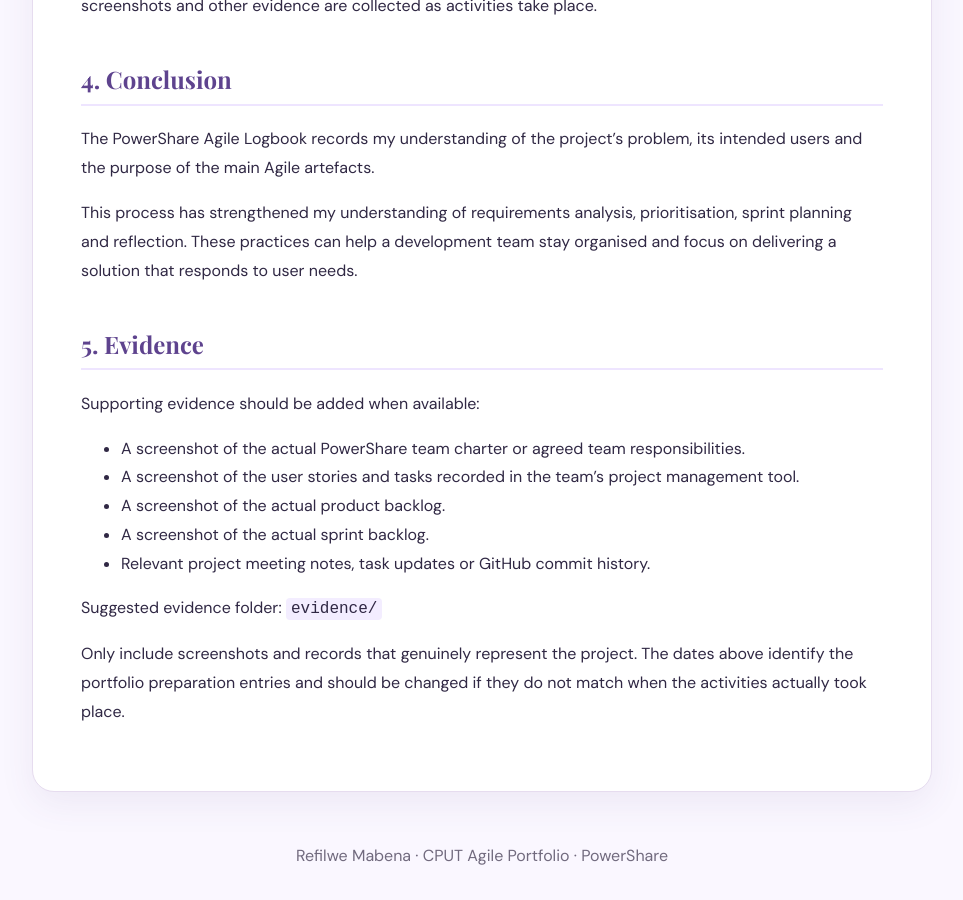
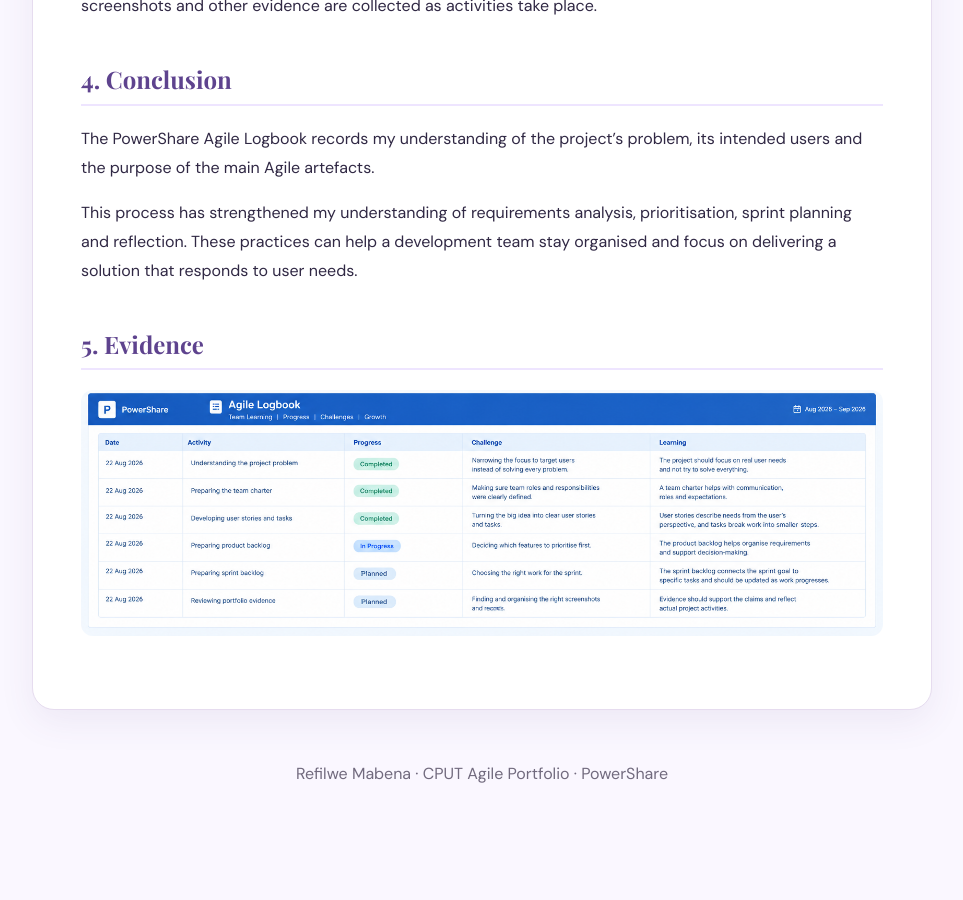
Before and after one commit to Refilwe29/career-portfolio, a Jekyll site: the page built from agile-logbook.md, in a window 1280 px wide and 900 px high, scrolled down 4463 px. Shown: the whole window, without its empty margins (158-1121 px from the left). Built offline with Jekyll 4.4.1, drawn with Linux system fonts in a browser that asks for light colours; after the commit the page ends 5282 px from its top, so only the background shows below that.

Commit message:
Update evidence section and add logbook image
Removed old evidence guidelines and added an image of the Agile logbook.

```diff
--- a/agile-logbook.md
+++ b/agile-logbook.md
@@ -145,14 +145,4 @@
 
 ## 5. Evidence
 
-Supporting evidence should be added when available:
-
-- A screenshot of the actual PowerShare team charter or agreed team responsibilities.
-- A screenshot of the user stories and tasks recorded in the team's project management tool.
-- A screenshot of the actual product backlog.
-- A screenshot of the actual sprint backlog.
-- Relevant project meeting notes, task updates or GitHub commit history.
-
-Suggested evidence folder: `evidence/`
-
-Only include screenshots and records that genuinely represent the project. The dates above identify the portfolio preparation entries and should be changed if they do not match when the activities actually took place.
+![Agile Logbook](evidence/Agile%20Logbook.png)
```
